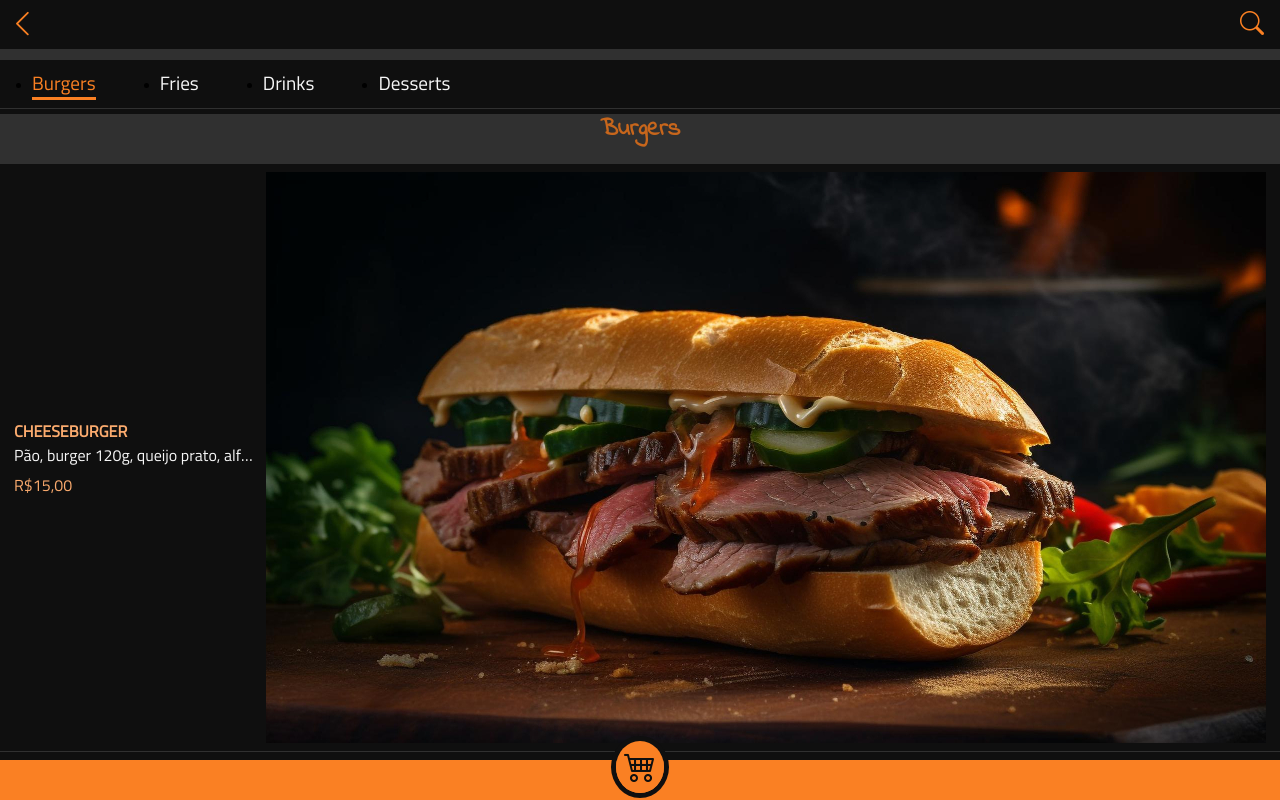
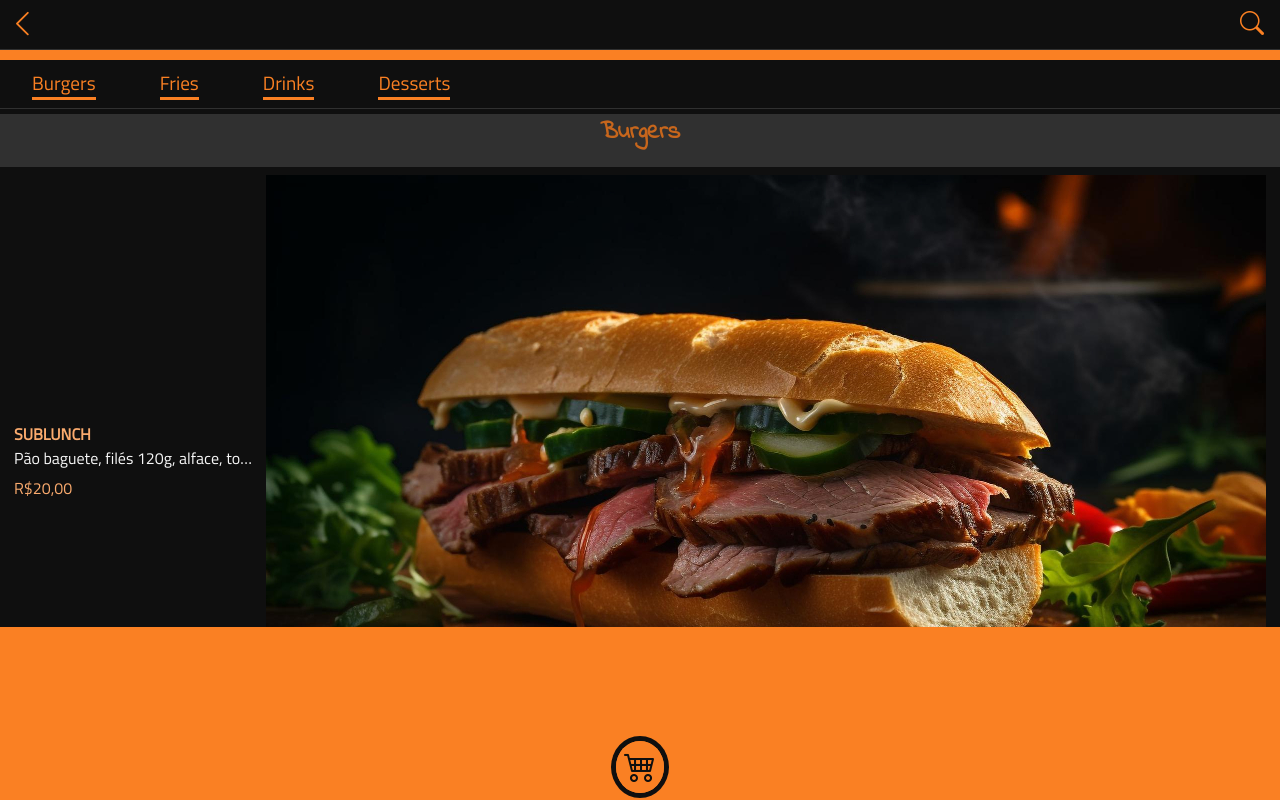
Before and after one commit to s0d4z3r0/totem-react, a React (Vite) app: page /totem-react/menu in a window 1280 px wide. Shown: the top 800 px of the page. Built offline with nearby package versions, Linux system fonts and the light colour scheme; a web font is replaced by a local one.

Commit message:
adicionado useRef para links do cardápio

```diff
--- a/src/components/Burgers/Burgers.jsx
+++ b/src/components/Burgers/Burgers.jsx
@@ -3,24 +3,25 @@ import CardsItens from '../CardsItens/CardsItens'
 import Burger1 from '../../img/burger-carousel1.jpg'
 import Burger2 from '../../img/burger-carousel2.jpg'
 import Burger3 from '../../img/burger-carousel3.jpg'
+import { forwardRef } from 'react'
 
-const Burgers = () => {
+const Burgers = ({}, ref) => {
   const burgersTypes = [
     {
-      name: 'cheeseburger',
-      description: 'Pão, burger 120g, queijo prato, alface, tomate, picles, molho secreto da casa',
-      price: 15,
+      name: 'sublunch',
+      description: 'Pão baguete, filés 120g, alface, tomate, picles, molho secreto da casa',
+      price: 20,
       image: Burger1
     },
     {
-      name: 'sublunch',
-      description: 'Pão, frango, cebola, tomate e molho verde',
+      name: 'supperpig',
+      description: 'Pão, burger 120g, quejo e bacon',
       price: 18,
       image: Burger2
     },
     {
-      name: 'supperpig',
-      description: 'Pão, bacon, burger 120g suíno, farofa de torresmo e bbq',
+      name: 'cheesepork',
+      description: 'Pão, alface, burger 120g, mix de queijos, pulled pork',
       price: 22,
       image: Burger3
     },
@@ -28,11 +29,11 @@ const Burgers = () => {
 
 
   return (
-    <div className={style.burgers}>
+    <div className={style.burgers} ref={ref}>
         <h2>Burgers</h2>
         <CardsItens foods={burgersTypes}/>
     </div>
   )
 }
 
-export default Burgers
+export default forwardRef(Burgers)
--- a/src/components/Burgers/Burgers.module.css
+++ b/src/components/Burgers/Burgers.module.css
@@ -1,5 +1,5 @@
 .burgers h2{
-    padding-top: 7rem;
+    padding-top: 1rem;
     padding-bottom: 1rem;
     font-family: var(--font-handwriting);
     color: var(--color-quaternary);
--- a/src/components/Desserts/Desserts.jsx
+++ b/src/components/Desserts/Desserts.jsx
@@ -1,8 +1,9 @@
 import style from './Desserts.module.css'
 import CardsItens from '../CardsItens/CardsItens'
 import Dessert1 from '../../img/sorvete-bg.png'
+import { forwardRef } from 'react'
 
-const Desserts = () => {
+const Desserts = ({}, ref) => {
   const dessertsTypes = [
     {
       name: 'Chocolate',
@@ -19,7 +20,7 @@ const Desserts = () => {
     {
       name: 'Baunilha',
       description: 'Casquinha com 1 bola de sorvete sabor Baunilha.',
-      price: 6,
+      price: 5,
       image: Dessert1
     },
     {
@@ -32,11 +33,11 @@ const Desserts = () => {
 
 
   return (
-    <div className={style.drinks}>
+    <div className={style.drinks} ref={ref}>
         <h2>Desserts</h2>
         <CardsItens foods={dessertsTypes}/>
     </div>
   )
 }
 
-export default Desserts
+export default forwardRef(Desserts)
--- a/src/components/Drinks/Drinks.jsx
+++ b/src/components/Drinks/Drinks.jsx
@@ -1,8 +1,9 @@
 import style from './Drinks.module.css'
 import CardsItens from '../CardsItens/CardsItens'
 import Drink1 from '../../img/bebida-bg.png'
+import { forwardRef } from 'react'
 
-const Drinks = () => {
+const Drinks = ({}, ref) => {
   const drinksTypes = [
     {
       name: 'Coca-Cola',
@@ -32,11 +33,11 @@ const Drinks = () => {
 
 
   return (
-    <div className={style.drinks}>
+    <div className={style.drinks} ref={ref}>
         <h2>Drinks</h2>
         <CardsItens foods={drinksTypes}/>
     </div>
   )
 }
 
-export default Drinks
+export default forwardRef(Drinks)
--- a/src/components/Fries/Fries.jsx
+++ b/src/components/Fries/Fries.jsx
@@ -1,8 +1,9 @@
 import style from './Fries.module.css'
 import CardsItens from '../CardsItens/CardsItens'
 import Fries1 from '../../img/fritas-bg.png'
+import { forwardRef } from 'react'
 
-const Fries = () => {
+const Fries = ({}, ref) => {
   const friesTypes = [
     {
       name: 'simple fries',
@@ -20,11 +21,11 @@ const Fries = () => {
 
 
   return (
-    <div className={style.fries}>
+    <div className={style.fries} ref={ref}>
         <h2>Fries</h2>
         <CardsItens foods={friesTypes}/>
     </div>
   )
 }
 
-export default Fries
+export default forwardRef(Fries)
--- a/src/components/MenuItens/MenuItens.jsx
+++ b/src/components/MenuItens/MenuItens.jsx
@@ -1,7 +1,7 @@
 import style from "./MenuItens.module.css";
 import { NavLink } from "react-router-dom";
 
-const MenuItens = () => {
+const MenuItens = ({handleSetLinkItem}) => {
   const navLinkStyles = ({ isActive }) => {
     return {
       color: isActive ? "var(--color-primary)" : "var(--color-white)",
@@ -9,26 +9,30 @@ const MenuItens = () => {
     };
   };
 
-  return (
+  const handleNavLinkClick = (item) => {
+    handleSetLinkItem(item)
+  }
+
+   return (
     <nav className={style.menuItens}>
       <ul className={style.itens}>
         <li className={style.item}>
-          <NavLink style={navLinkStyles} to={"/totem-react/menu"}>
+          <NavLink style={navLinkStyles} onClick={() => handleNavLinkClick('burger')}>
             Burgers
           </NavLink>
         </li>
         <li className={style.item}>
-          <NavLink style={navLinkStyles} to={"/"}>
+          <NavLink style={navLinkStyles} onClick={() => handleNavLinkClick('fries')}>
             Fries
           </NavLink>
         </li>
         <li className={style.item}>
-          <NavLink style={navLinkStyles} to={"/"}>
+          <NavLink style={navLinkStyles} onClick={() => handleNavLinkClick('drinks')}>
             Drinks
           </NavLink>
         </li>
         <li className={style.item}>
-          <NavLink style={navLinkStyles} to={"/"}>
+          <NavLink style={navLinkStyles} onClick={() => handleNavLinkClick('desserts')}>
             Desserts
           </NavLink>
         </li>
--- a/src/components/MenuItens/MenuItens.module.css
+++ b/src/components/MenuItens/MenuItens.module.css
@@ -22,6 +22,7 @@
 .item {
   margin: 0.5rem 2rem;
   white-space: nowrap;
+  list-style: none;
 }
 .item a {
   text-decoration: none;
--- a/src/routes/Menu.jsx
+++ b/src/routes/Menu.jsx
@@ -1,6 +1,6 @@
 import style from './Menu.module.css'
 
-import { useState } from 'react'
+import { useRef, useState } from 'react'
 
 import Footer from '../components/Footer/Footer'
 import Navbar from '../components/Navbar/Navbar'
@@ -14,16 +14,41 @@ import Desserts from '../components/Desserts/Desserts'
 const Menu = () => {
   const [searchHideShow, setSearchHideShow] = useState(false)
 
+  const burgersRef = useRef(null)
+  const friesRef = useRef(null)
+  const drinksRef = useRef(null)
+  const dessertsRef = useRef(null)
+
+  const handleSetLinkItem = (item) => {
+
+    if(item === 'burger'){
+      burgersRef.current?.scrollIntoView({ behavior: 'smooth'})
+    }else if(item === 'fries'){
+      friesRef.current?.scrollIntoView({behavior: 'smooth'})
+    }else if(item === 'drinks'){
+      drinksRef.current?.scrollIntoView({behavior: 'smooth'})
+    }else if(item === 'desserts'){
+      dessertsRef.current?.scrollIntoView({behavior: 'smooth'})
+    }
+
+    console.log(item)
+
+  }
+
   return (
     <div className={style.menu}>
-        <Navbar searchHideShow={searchHideShow} setSearchHideShow={setSearchHideShow}/>
-        <MenuItens/>
-        <Search searchHideShow={searchHideShow}/>
-        <Burgers/>
-        <Fries/>
-        <Drinks/>
-        <Desserts/>
-        <Footer/>
+        <div className={style.navbar}>
+          <Navbar searchHideShow={searchHideShow} setSearchHideShow={setSearchHideShow}/>
+          <MenuItens handleSetLinkItem={handleSetLinkItem}/>
+          <Search searchHideShow={searchHideShow}/>
+        </div>
+        <div className={style.itens}>
+          <Burgers ref={burgersRef}/>
+          <Fries ref={friesRef}/>
+          <Drinks ref={drinksRef}/>
+          <Desserts ref={dessertsRef}/>
+        </div>
+        <div className={style.cart}><Footer/></div>
     </div>
   )
 }
--- a/src/routes/Menu.module.css
+++ b/src/routes/Menu.module.css
@@ -2,7 +2,11 @@
     z-index: -1;
     padding-bottom: 3rem;
     background-color: var(--color-black);
-    overflow: hidden;
+    overflow-y: scroll;
+    /* overflow: hidden; */
+    /* border: 1px solid red; */
+    height: 33rem;
+    margin-top: 6.2rem;
 }
  /* Mobile M and L*/
  @media (min-width: 375px) {
```
